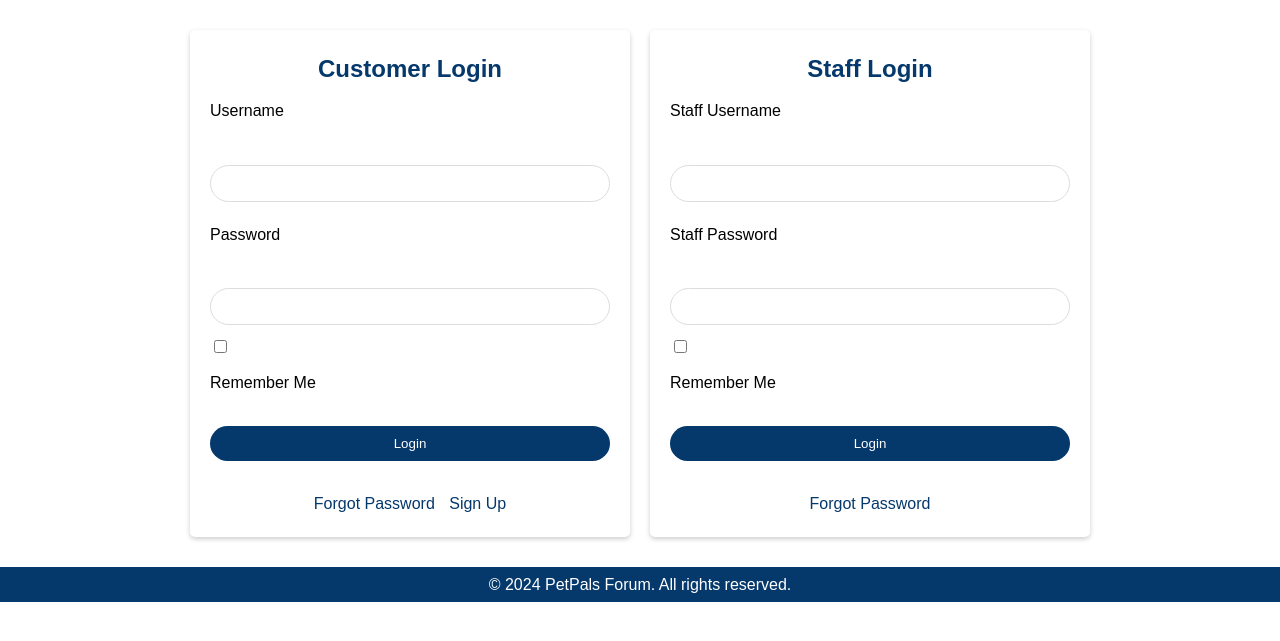
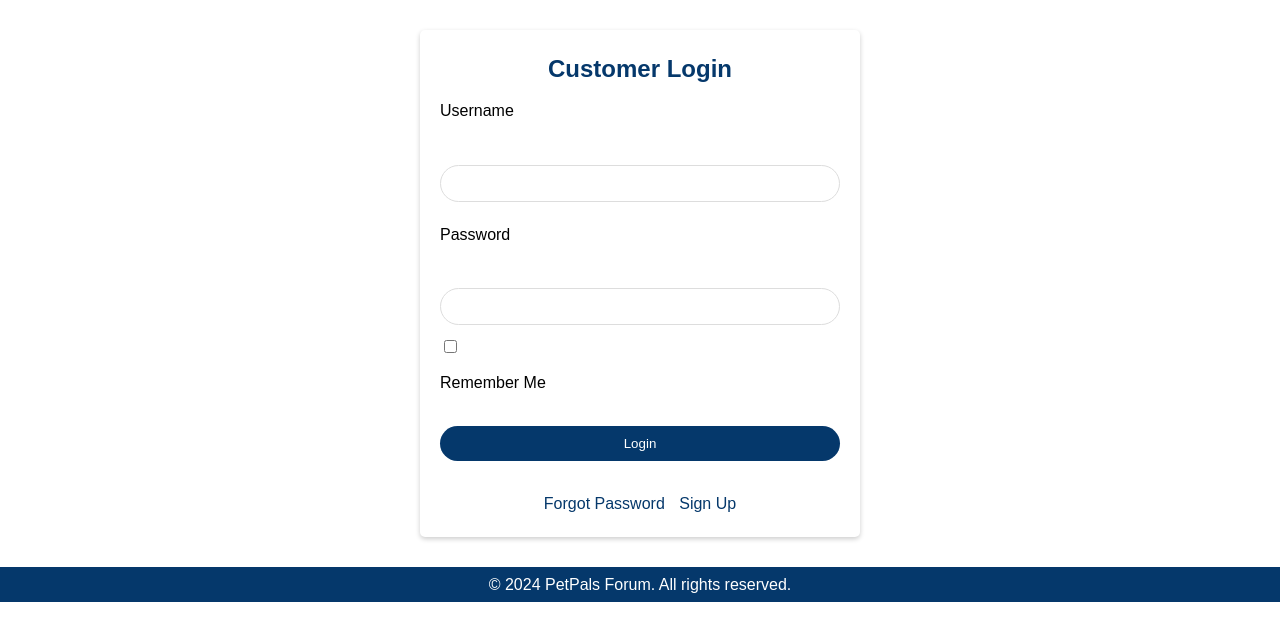
Before and after one commit to 953740669wu/CITS3403, a Flask app: page /login in a window 1280 px wide. Shown: the part 98-739 px from the top of the page. Run offline with Flask 3, Linux system fonts and the light colour scheme.

Commit message:
Deleted staff login form in login.html
Deleted staff login form in login.html

```diff
--- a/app/templates/login.html
+++ b/app/templates/login.html
@@ -7,8 +7,18 @@
 {% block content %}
 <link rel="stylesheet" href="{{ url_for('static', filename='css/login.css') }}">
 
+<div class="login-container">
+    <!-- Flashed messages -->
+    {% with messages = get_flashed_messages(with_categories=true) %}
+        {% if messages %}
+            <div class="flashes">
+                {% for category, message in messages %}
+                    <div class="flash flash-{{ category }}">{{ message }}</div>
+                {% endfor %}
+            </div>
+        {% endif %}
+    {% endwith %}
 
-<div class="login-container">
     <div class="login-section">
         <h2>Customer Login</h2>
         <form id="customer-login" action="{{ url_for('login') }}" method="post">
@@ -35,32 +45,6 @@
             <a href="{{ url_for('sign_up') }}">Sign Up</a>
         </div>
     </div>
-
-    <div class="login-section">
-        <h2>Staff Login</h2>
-        <form id="staff-login" action="{{ url_for('login') }}" method="post">
-            {{ staff_form.csrf_token }}
-            <p>
-                {{ staff_form.staff_username.label }}<br>
-                {{ staff_form.staff_username(size=32) }}<br>
-                {% for error in staff_form.staff_username.errors %}
-                    <span style="color: red;">{{ error }}</span><br>
-                {% endfor %}
-            </p>
-            <p>
-                {{ staff_form.staff_password.label }}<br>
-                {{ staff_form.staff_password(size=32) }}<br>
-                {% for error in staff_form.staff_password.errors %}
-                    <span style="color: red;">{{ error }}</span><br>
-                {% endfor %}
-            </p>
-            <p>{{ staff_form.remember_me() }} {{ staff_form.remember_me.label }}</p>
-            <p><button class="custom-button" type="submit">Login</button></p>
-        </form>
-        <div class="login-links">
-            <a href="{{ url_for('forgot_password') }}">Forgot Password</a>
-        </div>
-    </div>
 </div>
 {% endblock %}
 </html>
```
